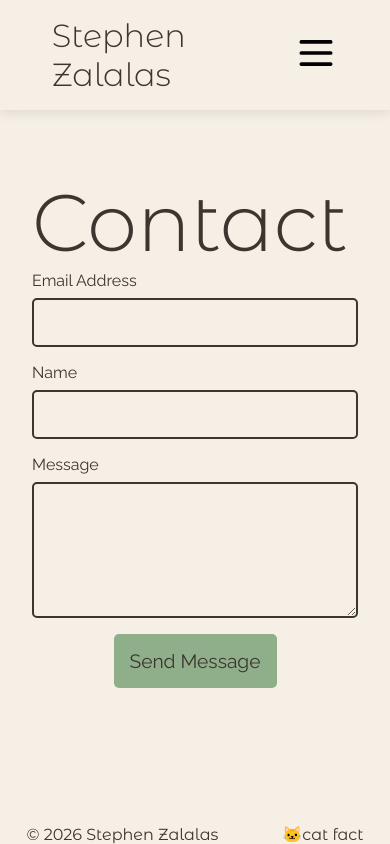
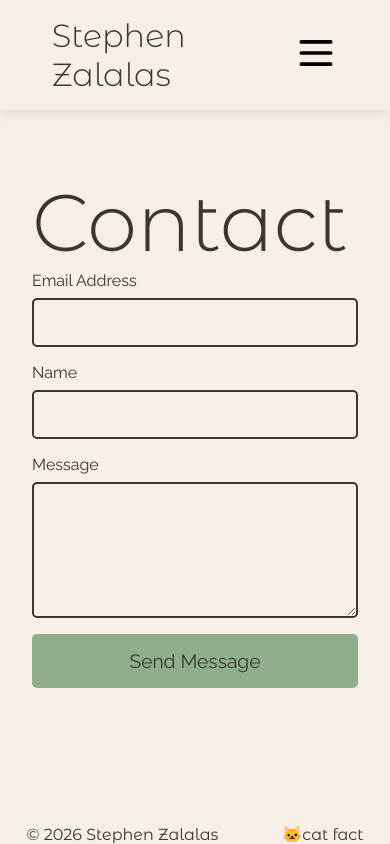
Before and after one commit to Steeeeephen/portfolio-react, a React (Vite) app: page /contact in a window 390 px wide. Built offline with nearby package versions, Linux system fonts and the light colour scheme.

Commit message:
Update meta tags, and favicon

```diff
--- a/index.html
+++ b/index.html
@@ -3,6 +3,12 @@
   <head>
     <meta charset="UTF-8" />
     <meta name="viewport" content="width=device-width, initial-scale=1.0" />
+    <meta name="author" content="Stephen Zalalas" />
+    <meta property="og:title" content="Stephen Zalalas — Full Stack Web Developer" />
+    <meta property="og:description" content="Full Stack Web Developer specializing in React, Laravel, and Node.js." />
+    <meta property="og:url" content="https://stephenzalalas.dev" />
+    <meta property="og:type" content="website" />
+    <link rel="icon" type="image/png" href="./public/favicon.ico" />
     <title>portfolio-react</title>
 
 
--- a/src/Components/ContactForm/contactform.css
+++ b/src/Components/ContactForm/contactform.css
@@ -37,3 +37,11 @@ textarea {
     padding: 1rem;
     font-size: 1.2rem;
 }
+
+
+@media screen and (max-width:767px) {
+    .submit-btn {
+        width: 100%;
+    }
+
+}
```
Also changed, not shown: 1 other file (tests, documents, lock files or other folders).
